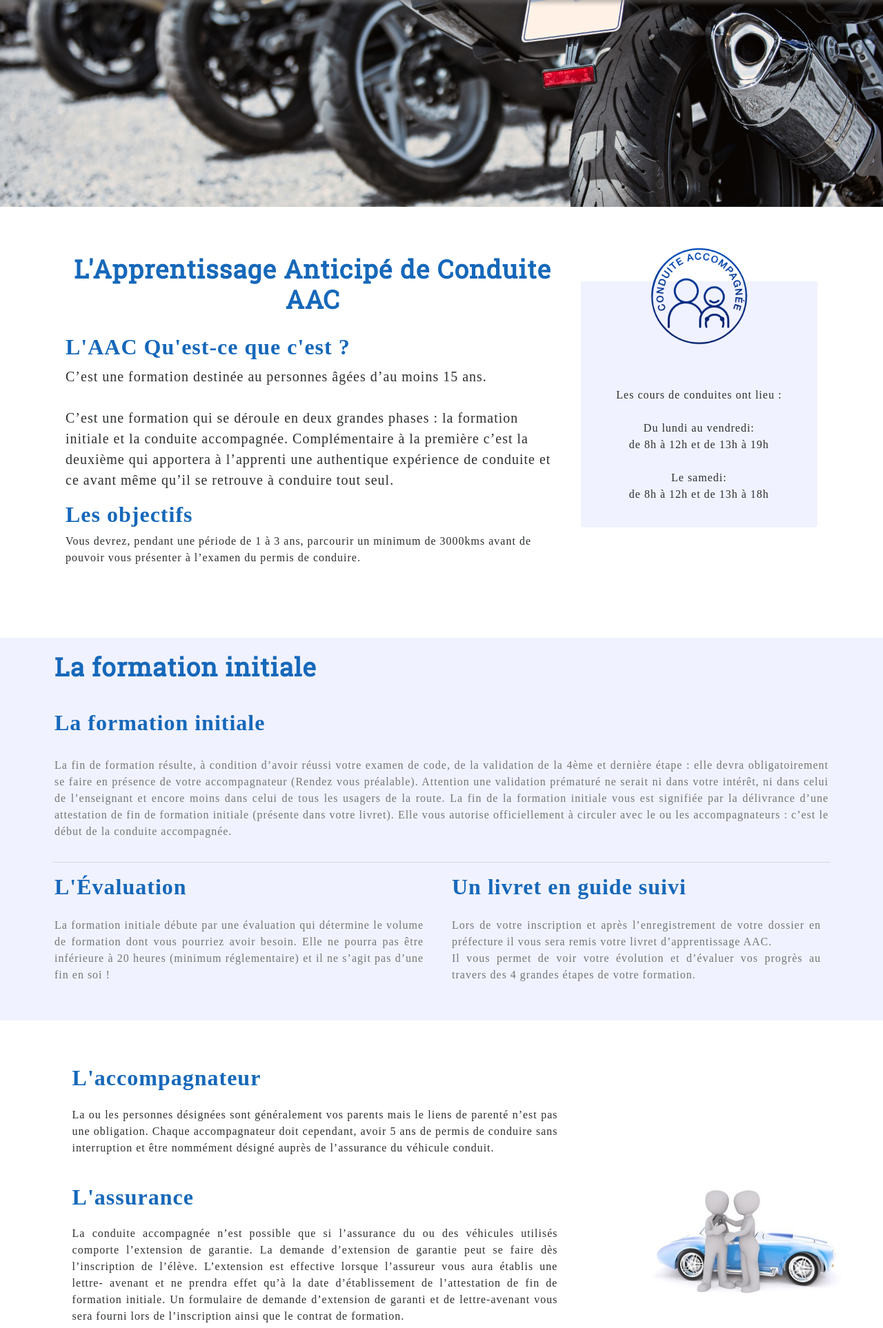
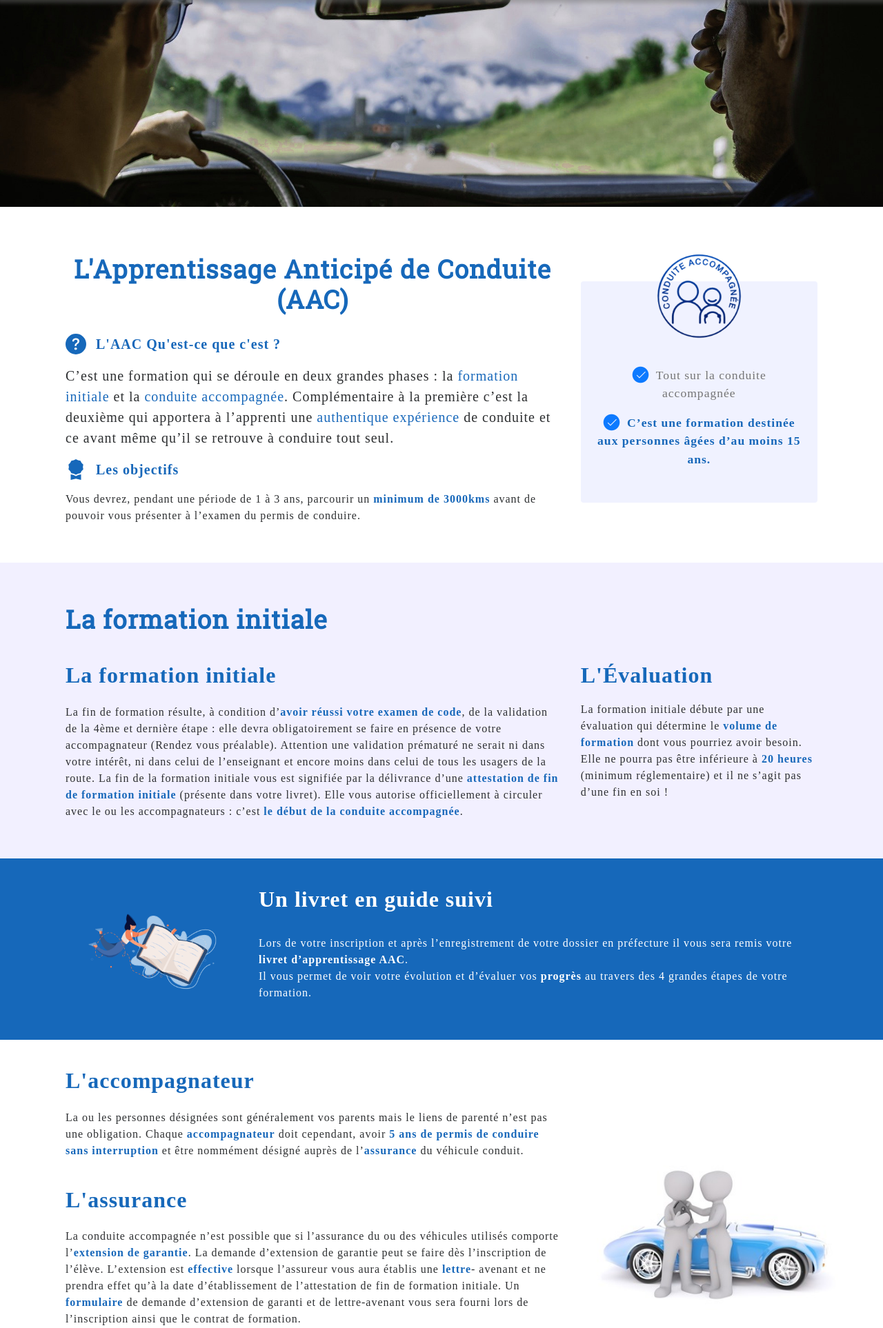
Before and after one commit to Aurore-git/Montlhery, a PHP site: page /code/conduite-accompagnee.php in a window 1280 px wide. Shown: the part 83-2009 px from the top of the page at 69% size. Run offline with PHP 8.4, Linux system fonts and the light colour scheme; some libraries are stand-ins or nearby versions; some web fonts are replaced.

Commit message:
check pages

```diff
--- a/assets/css/footer.css
+++ b/assets/css/footer.css
@@ -72,6 +72,12 @@ footer .copyright {
   }
 }
 
+@media (max-width: 480px){
+  #back-to-top {
+    display: none;
+  }
+}
+
 #back-to-top {
   z-index: 1000;
   background-color: #1668ba;
--- a/assets/css/permis.css
+++ b/assets/css/permis.css
@@ -4,7 +4,7 @@
 
 /*----------------------------------------General Styles----------------------------*/
 .c-blue {
-  color: #1868ba;
+  color: #1868ba !important;
 }
 
 .h-70 {
@@ -89,8 +89,8 @@ hr.hr-custom-p {
 
 .landing-page-description .jumbotron .card ul li {
   list-style: none;
-  color: #757575 !important;
-  font-size: 1.2em;
+  color: #757575;
+  font-size: 1.1em;
   margin-bottom: 7px;
 }
 
@@ -150,10 +150,7 @@ div.container-fluid.section-vacation {
   background-repeat: no-repeat;
   background-size: 14%;
   background-position: 90% 50%;
-  margin-top: 40px;
-  margin-bottom: 70px;
-  padding-top: 30px;
-  padding-bottom: 50px;
+  padding: 30px 0;
 }
 
 .custom-row-vacation {
@@ -206,6 +203,12 @@ div.container-fluid.section-vacation {
 
   .custom-row-vacation > div {
     margin-left: 0;
+  }
+}
+
+@media (max-width: 767px){
+  div.card-custom-position{
+    margin-top: 20px;
   }
 }
 
@@ -833,6 +836,12 @@ div.section-formation {
   max-width: 400px;
 }
 
+.pictures-permis-auto-2 {
+  object-fit: contain;
+  width: 80%;
+  max-width: 250px;
+}
+
 svg.permis-auto {
   color: white;
 }
@@ -850,6 +859,16 @@ svg.permis-auto {
 }
 
 /*CONDUITE ACCOMPAGNÉE*/
+
+svg.conduite-accompagnee{
+  color: #1668ba;
+  margin-top: -6px;
+}
+
+p.description-conduite-accompagnee{
+  font-size: 1.1em;
+  color: #1668ba;
+}
 
 .card-car {
   width: '20%';
@@ -889,18 +908,18 @@ div.container-fluid-blanc {
   background-image: url(../img/illustrations/bonhomme.jpg);
   background-repeat: no-repeat;
   background-size: contain;
-  background-size: 280px;
-  background-position: 59rem 8rem;
-  text-align: justify;
-  padding-left: 7%;
-  padding-right: 7%;
-  padding-top: 5%;
-  padding-bottom: 5%;
+  background-size: 350px;
+  background-position: 85% 30%;
 }
 
 .assurance,
 .accompagnateur {
   padding-top: 2%;
+}
+
+.img-assurance{
+  margin-top: -70px;
+  z-index: -2;
 }
 
 .bonhomme {
@@ -916,9 +935,6 @@ div.container-fluid-blanc {
 .probatoire {
   text-align: justify;
   color: #757575;
-  border-left: 1px solid;
-  border-color: #1668ba;
-  padding-left: 3%;
 }
 
 /*Bonus*/
@@ -926,22 +942,14 @@ div.container-fluid-fonce {
   text-align: justify;
   color: #1668ba;
   font-size: bold;
-  padding-left: 2%;
-  padding-right: 2%;
-  padding-top: 2%;
-  padding-bottom: 2%;
-  background-color: #fff;
-  font-style: bold;
-}
-
-.conduite,
-.bonus {
-  padding-top: 2%;
-  padding-left: 8%;
-  padding-right: 5%;
 }
 
 /* RESPONSIF */
+@media (max-width: 1500px){
+  div.container-fluid-blanc {
+    background-position: 93% 30%;
+  }
+}
 @media (max-width: 1200px) {
   div.container-fluid.section-exam {
     background-image: none;
@@ -958,6 +966,13 @@ div.container-fluid-fonce {
   .custom-row-formation > div {
     margin-left: 0;
   }
+
+  div.container-fluid-blanc {
+    background-size: 250px;
+  }
+}
+
+@media (max-width: 767px){
   /*Conduite accompagnée*/
   div.container-fluid-blanc {
     background-image: none;
--- a/assets/js/script.js
+++ b/assets/js/script.js
@@ -6,6 +6,7 @@ window.onscroll = function () {
   } else {
     document.getElementById('logo').style.width = '180px';
     document.getElementById('nav').style.padding = '0 10px';
+    document.getElementById('logo').style.transition = 'ease 1s';
   }
 
   if (document.documentElement.scrollTop > 250) {
--- a/code/conduite-accompagnee.php
+++ b/code/conduite-accompagnee.php
@@ -2,36 +2,44 @@
 <?php include '../includes/header-page.php'; ?>
 
 <div class="landing-page-image-container">
-  <img src="../assets/img/permis/6.jpg" alt="femme au volant" />
+  <img src="../assets/img/permis/9.jpg" alt="femme au volant" />
 </div>
 
 <!--Section JUMBOTRON-->
-<div class="container-fluid mt-2 mb-5">
+<div class="container-fluid mt-2">
   <div class="landing-page-description">
     <div class="jumbotron row p-8">
         <div class="col-12 col-md-8">
-          <h1 class="">L'Apprentissage Anticipé de Conduite AAC</h1>
-          <h2>L'AAC Qu'est-ce que c'est ?</h2>
+          <h1 class="">L'Apprentissage Anticipé de Conduite (AAC)</h1>
+          <p class="c-blue lead font-weight-bold">
+            <svg xmlns="http://www.w3.org/2000/svg" width="30" height="30" fill="currentColor" class="bi bi-question-circle-fill conduite-accompagnee mr-2" viewBox="0 0 16 16">
+            <path d="M16 8A8 8 0 1 1 0 8a8 8 0 0 1 16 0zM5.496 6.033h.825c.138 0 .248-.113.266-.25.09-.656.54-1.134 1.342-1.134.686 0 1.314.343 1.314 1.168 0 .635-.374.927-.965 1.371-.673.489-1.206 1.06-1.168 1.987l.003.217a.25.25 0 0 0 .25.246h.811a.25.25 0 0 0 .25-.25v-.105c0-.718.273-.927 1.01-1.486.609-.463 1.244-.977 1.244-2.056 0-1.511-1.276-2.241-2.673-2.241-1.267 0-2.655.59-2.75 2.286a.237.237 0 0 0 .241.247zm2.325 6.443c.61 0 1.029-.394 1.029-.927 0-.552-.42-.94-1.029-.94-.584 0-1.009.388-1.009.94 0 .533.425.927 1.01.927z"/>
+            </svg>
+            L'AAC Qu'est-ce que c'est ?
+          </p>
           <p class="lead">
-              C’est une formation destinée au personnes âgées d’au moins 15 ans.<br/>
-              <br/>
-              C’est une formation qui se déroule en deux grandes phases : la formation initiale et la conduite accompagnée.
-              Complémentaire à la première c’est la deuxième qui apportera à l’apprenti une authentique expérience de
-              conduite et ce avant même qu’il se retrouve à conduire tout seul.
+              C’est une formation qui se déroule en deux grandes phases : la <strong class="c-blue">formation initiale</strong> et la <strong class="c-blue">conduite accompagnée</strong>.
+              Complémentaire à la première c’est la deuxième qui apportera à l’apprenti une <strong class="c-blue">authentique expérience</strong> de conduite et ce avant même qu’il se retrouve à conduire tout seul.
           </p>
-          <h2>Les objectifs</h2>
-          <p>Vous devrez, pendant une période de 1 à 3 ans, parcourir un minimum de 3000kms avant de pouvoir vous présenter
+          <p class="c-blue lead font-weight-bold">
+             <svg xmlns="http://www.w3.org/2000/svg" width="30" height="30" fill="currentColor" class="bi bi-award-fill conduite-accompagnee mr-2" viewBox="0 0 16 16">
+            <path d="M8 0l1.669.864 1.858.282.842 1.68 1.337 1.32L13.4 6l.306 1.854-1.337 1.32-.842 1.68-1.858.282L8 12l-1.669-.864-1.858-.282-.842-1.68-1.337-1.32L2.6 6l-.306-1.854 1.337-1.32.842-1.68L6.331.864 8 0z"/>
+            <path d="M4 11.794V16l4-1 4 1v-4.206l-2.018.306L8 13.126 6.018 12.1 4 11.794z"/>
+            </svg>
+            Les objectifs</p>
+          <p>
+            Vous devrez, pendant une période de 1 à 3 ans, parcourir un <strong class="c-blue">minimum de 3000kms</strong> avant de pouvoir vous présenter
               à l’examen du permis de conduire.</p>
         </div>
 
         <div class="card-custom-position col-12 col-md-4">
           <div class="card">
-            <img src="../assets/img/cards/conduite-accompagnee-card.png" alt="icon" class="card-img-top"/>
+            <img src="../assets/img/cards/conduite-accompagnee.png" alt="icon" class="card-img-top"/>
             <div class="card-body">
-              <p>Les cours de conduites ont lieu :<br/><br/>
-                  Du lundi au vendredi:<br/> de 8h à 12h et de 13h à 19h<br/><br/>
-                  Le samedi:<br/> de 8h à 12h et de 13h à 18h<br/>
-              </p>
+              <ul class="ul-style c-blue">
+                <li class="mb-3">Tout sur la conduite accompagnée</li>
+                <li class="font-weight-bold c-blue">C’est une formation destinée aux personnes âgées d’au moins 15 ans.</li>
+              </ul>
             </div>
           </div>
         </div>
@@ -40,29 +48,35 @@
 </div>
 
 <!--Formation Initiale-->
-<div class="container-fluid-bleu">
-    <div class="row">
-        <div class="col-12 col-md-12">
+<div class="bg-custom-grey">
+  <div class="row p-8">
+    <div class="col-12">
       <h1 class="left">La formation initiale</h1>
+    </div>
+        <div class="col-12 col-md-8">
           <h2>La formation initiale</h2>
-            <p class="init">La fin de formation résulte, à condition d’avoir réussi votre examen de code, de la validation de la 4ème et dernière étape :
+            <p class="init">La fin de formation résulte, à condition d’<strong class="c-blue">avoir réussi votre examen de code</strong>, de la validation de la 4ème et dernière étape :
             elle devra obligatoirement se faire en présence de votre accompagnateur (Rendez vous préalable).
-            Attention une validation prématuré ne serait ni dans votre intérêt, ni dans celui de l’enseignant et encore moins dans celui de
-            tous les usagers de la route. La fin de la formation initiale vous est signifiée par la délivrance d’une attestation de fin de
-            formation initiale (présente dans votre livret).
-            Elle vous autorise officiellement à circuler avec le ou les accompagnateurs : c’est le début de la conduite accompagnée.</p>
+            Attention une validation prématuré ne serait ni dans votre intérêt, ni dans celui de l’enseignant et encore moins dans celui de tous les usagers de la route. La fin de la formation initiale vous est signifiée par la délivrance d’une <strong class="c-blue">attestation de fin de formation initiale</strong> (présente dans votre livret).
+            Elle vous autorise officiellement à circuler avec le ou les accompagnateurs : c’est <strong class="c-blue">le début de la conduite accompagnée</strong>.</p>
         </div>
-        <hr class="fin" >
-        <div class="col-12 col-md-6">
+        <div class="col-12 col-md-4">
           <h2>L'Évaluation</h2>
-            <p class="eval">La formation initiale débute par une évaluation qui détermine le volume de formation dont vous pourriez avoir besoin.
-            Elle ne pourra pas être inférieure à 20 heures (minimum réglementaire) et il ne s’agit pas d’une fin en soi !</p>
+            <p class="eval">La formation initiale débute par une évaluation qui détermine le <strong class="c-blue">volume de formation</strong> dont vous pourriez avoir besoin.
+            Elle ne pourra pas être inférieure à <strong class="c-blue">20 heures</strong> (minimum réglementaire) et il ne s’agit pas d’une fin en soi !</p>
         </div>
-        <div class="col-12 col-md-6">
-          <h2>Un livret en guide suivi</h2>
-            <p class="livret">Lors de votre inscription et après l’enregistrement de votre dossier en préfecture il vous sera remis votre livret
-            d’apprentissage AAC.<br/>
-            Il vous permet de voir votre évolution et d’évaluer vos progrès au travers des 4 grandes étapes de votre formation.</p>
+    </div>
+</div>
+<div class="bg-custom-blue">
+    <div class="row p-8">
+        <div class="col-12 col-md-5 col-xl-3 d-flex justify-content-around text-center">
+          <img src="../assets/img/illustrations/livret.png" alt="image d'un livret et d'une fille qui sourit"
+          class="pictures-permis-auto-2" />
+        </div>
+        <div class="col-12 col-md-7 col-xl-9">
+          <h2 class="text-white text-center text-md-left">Un livret en guide suivi</h2>
+            <p class="livret text-white text-center text-md-left">Lors de votre inscription et après l’enregistrement de votre dossier en préfecture il vous sera remis votre <strong>livret d’apprentissage AAC</strong>.<br/>
+            Il vous permet de voir votre évolution et d’évaluer vos <strong>progrès</strong> au travers des 4 grandes étapes de votre formation.</p>
         </div>
     </div>
 </div>
@@ -70,54 +84,50 @@
 
 <!--Accompagnateur-->
 <div class="container-fluid-blanc">
-    <div class="row">
-        <div class="col-8  ">
+    <div class="row p-8">
+        <div class="col-12 col-md-8">
             <h2>L'accompagnateur</h2>
-            <p class="assurance">La ou les personnes désignées sont généralement vos parents mais le liens de parenté n’est pas une
-            obligation. Chaque accompagnateur doit cependant, avoir 5 ans de permis de conduire sans interruption et être nommément
-            désigné auprès de l’assurance du véhicule conduit.</p>
+            <p class="assurance">La ou les personnes désignées sont généralement vos parents mais le liens de parenté n’est pas une obligation. Chaque <strong class="c-blue">accompagnateur</strong> doit cependant, avoir <strong class="c-blue">5 ans de permis de conduire sans interruption</strong> et être nommément désigné auprès de l’<strong class="c-blue">assurance</strong> du véhicule conduit.</p>
             <br/>
             <h2>L'assurance</h2>
-            <p class="accompagnateur">La conduite accompagnée n’est possible que si l’assurance du ou des véhicules utilisés comporte l’extension
-            de garantie. La demande d’extension de garantie peut se faire dès l’inscription de l’élève. L’extension est
-            effective lorsque l’assureur vous aura établis une lettre- avenant et ne prendra effet qu’à la date
-            d’établissement de l’attestation de fin de formation initiale. Un formulaire de demande d’extension de garanti
-            et de lettre-avenant vous sera fourni lors de l’inscription ainsi que le contrat de formation.</p>
+            <p class="accompagnateur">La conduite accompagnée n’est possible que si l’assurance du ou des véhicules utilisés comporte l’<strong class="c-blue">extension de garantie</strong>. La demande d’extension de garantie peut se faire dès l’inscription de l’élève. L’extension est <strong class="c-blue">effective</strong> lorsque l’assureur vous aura établis une <strong class="c-blue">lettre</strong>- avenant et ne prendra effet qu’à la date d’établissement de l’attestation de fin de formation initiale. Un <strong class="c-blue">formulaire</strong> de demande d’extension de garanti et de lettre-avenant vous sera fourni lors de l’inscription ainsi que le contrat de formation.</p>
+            <p class="d-flex text-center justify-content-center">
+            <img src="../assets/img/illustrations/bonhomme.jpg" alt="image voiture assurance" class="d-md-none img-assurance" width="230px"/>
+            </p>
         </div>
     </div>
 </div>
 
 
-
 <!--Section Permis-->
-<div class="container-fluid-bleu">
-  <h1 class="left">Le permis</h1><br/>
-    <div class="row">
-        <div class="col-12 col-md-6" >
-          <h2>Le permis probatoire</h2><br/>
-            <p class="probatoire">A la date d’obtention du permis, votre capital de point est de 6. C’est seulement au terme d’une période dite ‘probatoire ‘,
-            et à condition qu’aucun retrait de point n’ait eu lieu pendant cette période, que le capital de 12 points est constitué. Dans le cadre de
-            l’apprentissage anticipé de la conduite, la période probatoire est de 2 ans au lieu de 3 lors d’une formation traditionnelle: tous les ans on récupère
-            3 points au lieu de 2 par la filière traditionnelle.</p>
+<div class="bg-custom-grey">
+    <div class="row p-8">
+      <div class="col-12">
+         <h1 class="text-left">Le permis</h1>
       </div>
-        <div class="col-12 col-md-6">
-          <h2>Le permis de conduire</h2><br/>
-            <p class="examen">Vous ne pourrez passer votre examen qu’au moins 12 mois après la délivrance de l’attestation de fin de formation initiale
-            et à condition d’avoir au moins 17 ans et demi (il sera cependant possible de conduire seul qu’à partir de 18 ans).</p>
+      <div class="col-12 col-md-7" >
+        <h2 class="mb-4">Le permis probatoire</h2>
+          <p>A la date d’obtention du permis, votre <strong class="c-blue">capital de point est de 6</strong>. C’est seulement au terme d’une période dite ‘<strong class="c-blue">probatoire</strong> ‘, et à condition qu’aucun retrait de point n’ait eu lieu pendant cette période, que le capital de 12 points est constitué. Dans le cadre de l’<strong class="c-blue">apprentissage anticipé de la conduite</strong>, la <strong class="c-blue">période probatoire est de 2 ans</strong> au lieu de 3 lors d’une formation traditionnelle: tous les ans on récupère <strong class="c-blue">3 points au lieu de 2</strong> par la filière traditionnelle.</p>
+      </div>
+      <div class="col-12 col-md-5">
+        <h2 class="mb-4">Le permis de conduire</h2>
+          <p>Vous ne pourrez passer votre examen qu’au moins 12 mois après la délivrance de l’attestation de fin de formation initiale et à condition d’avoir <strong class="c-blue">au moins 17 ans et demi</strong> (il sera cependant possible de conduire seul qu’à partir de 18 ans).
+          </p>
       </div>
     </div>
 </div>
 
 <!--Section Bonus-->
 <div class="container-fluid-fonce">
-  <div class="row">
-    <div class="col-12 col-md-3">
-      <img src="../assets/img/illustrations/permis.jpg"/>
+  <div class="row p-8">
+    <div class="col-12 col-md-5 col-xl-3 d-flex justify-content-around text-center">
+      <img src="../assets/img/illustrations/permis.jpg" alt="image de gens heureux et d'une carte de permis"
+        class="pictures-permis-auto" />
     </div>
-      <div class="col-12 col-md-9">
+    <div class="col-12 col-md-7 col-xl-9">
       <h2 class="bonus">Que du bonus !</h2><br/>
-        <p class="conduite">L’expérience acquise durant la conduite accompagnée est un gage de sécurité pour toute votre vie de conducteur.
-          Ceux qui, comme vous, optent pour cette solution, contribue à améliorer la sécurité routière.
+      <p class="conduite font-weight-bold">L’<strong class="c-blue">expérience acquise</strong> durant la conduite accompagnée est un <strong class="c-blue">gage de sécurité</strong> pour toute votre vie de conducteur.
+        Ceux qui, comme vous, optent pour cette solution, contribue à améliorer la <strong class="c-blue">sécurité routière</strong>.
         N’oubliez pas de consulter votre assureur vous bénéficierez sans doute d’avantages tarifaires.</p>
     </div>
   </div>
--- a/includes/footer-page.php
+++ b/includes/footer-page.php
@@ -97,7 +97,7 @@
     </div>
     </div>
     <div class="row copyright justify-content-center">
-      Site hébergé pas inheo - crée par Simplon - copyright 2021
+      Site hébergé par inheo - créé par Simplon - copyright 2021
     </div>
   </div>
 
--- a/includes/footer.php
+++ b/includes/footer.php
@@ -97,7 +97,7 @@
     </div>
     </div>
     <div class="row copyright justify-content-center">
-      Site hébergé pas inheo - crée par Simplon - copyright 2021
+      Site hébergé par inheo - créé par Simplon - copyright 2021
     </div>
   </div>
 
```
Also changed, not shown: code/permis-accelere.php (+16 -16 lines), code/permis-am-bsr.php (+9 -17 lines), code/permis-moto.php (+19 -32 lines), assets/img/cards/conduite-accompagnee.png (added), assets/img/illustrations/livret.png (added), assets/img/permis/8.jpg (added), assets/img/permis/9.jpg (added). Lines whose indentation alone changed are shown as unchanged.
